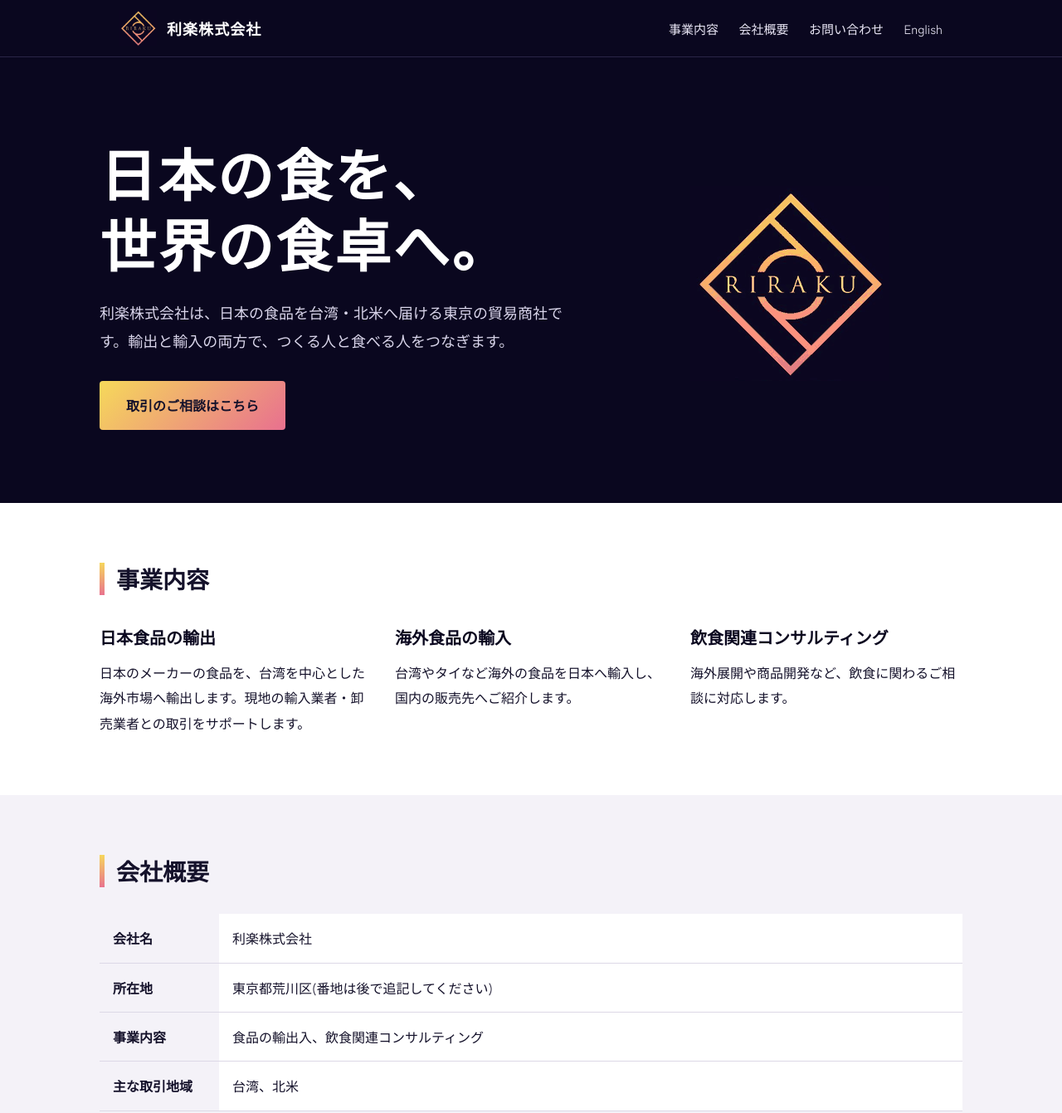
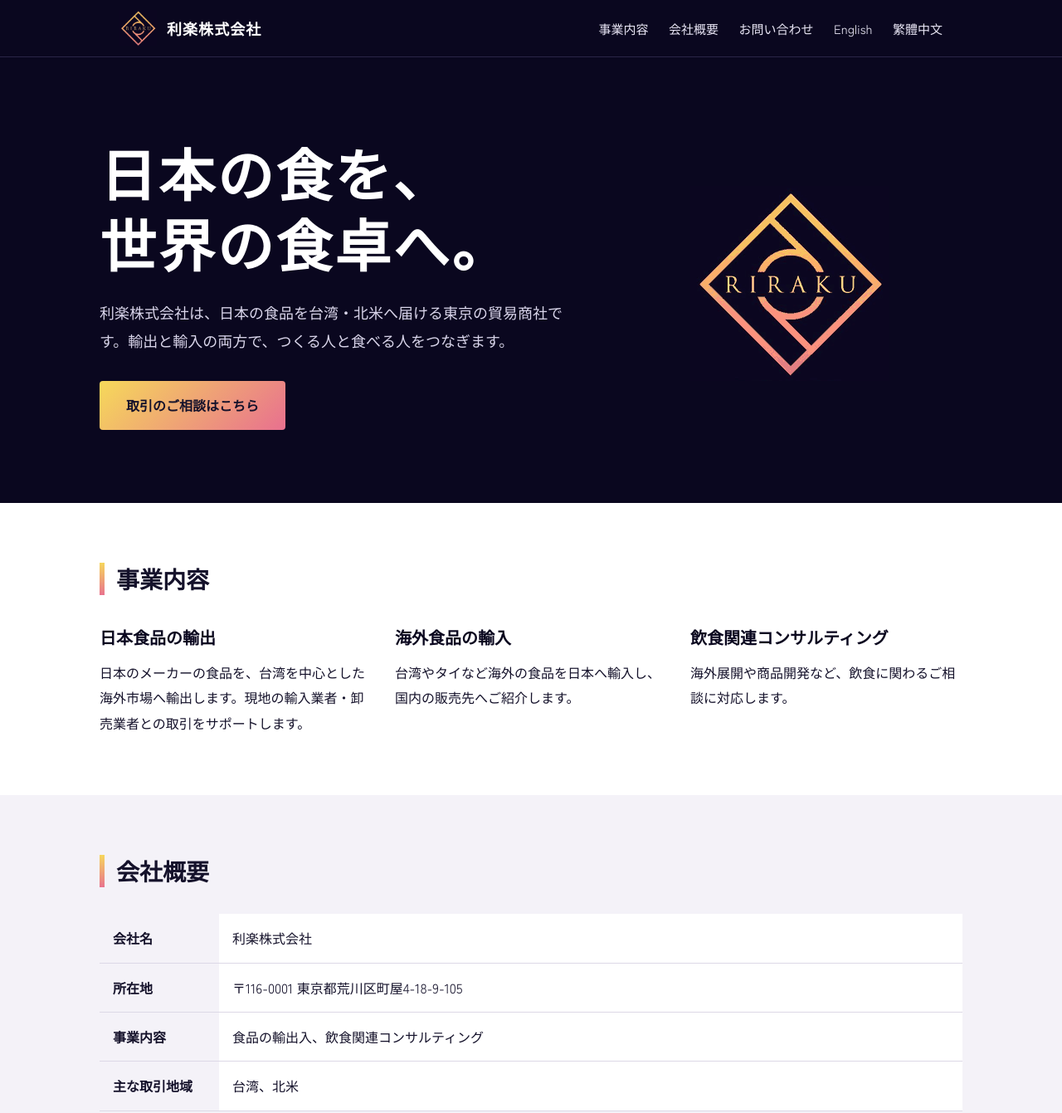
Before and after one commit to RirakuGlobal/riraku-website, a plain HTML site: page index.html in a window 1280 px wide. Shown: the top 1341 px of the page at 83% size. Drawn offline with Linux system fonts and the light colour scheme.

Commit message:
Add address and Traditional Chinese link to Japanese page
Co-Authored-By: Claude Sonnet 5.5 <noreply@anthropic.com>
Claude-Session: https://claude.ai/code/session_017vzuR14Tz32vK6GvQFi6jE

```diff
--- a/index.html
+++ b/index.html
@@ -51,6 +51,7 @@ footer{background:var(--ink);color:#b9c6c1;text-align:center;padding:28px 24px;f
       <a href="#about">会社概要</a>
       <a href="#contact">お問い合わせ</a>
       <a href="en/" lang="en" hreflang="en">English</a>
+      <a href="zh/" lang="zh-Hant" hreflang="zh-Hant">繁體中文</a>
     </nav>
   </div>
 </header>
@@ -92,7 +93,7 @@ footer{background:var(--ink);color:#b9c6c1;text-align:center;padding:28px 24px;f
       <h2>会社概要</h2>
       <table>
         <tr><th>会社名</th><td>利楽株式会社</td></tr>
-        <tr><th>所在地</th><td>東京都荒川区(番地は後で追記してください)</td></tr>
+        <tr><th>所在地</th><td>〒116-0001 東京都荒川区町屋4-18-9-105</td></tr>
         <tr><th>事業内容</th><td>食品の輸出入、飲食関連コンサルティング</td></tr>
         <tr><th>主な取引地域</th><td>台湾、北米</td></tr>
       </table>
```
